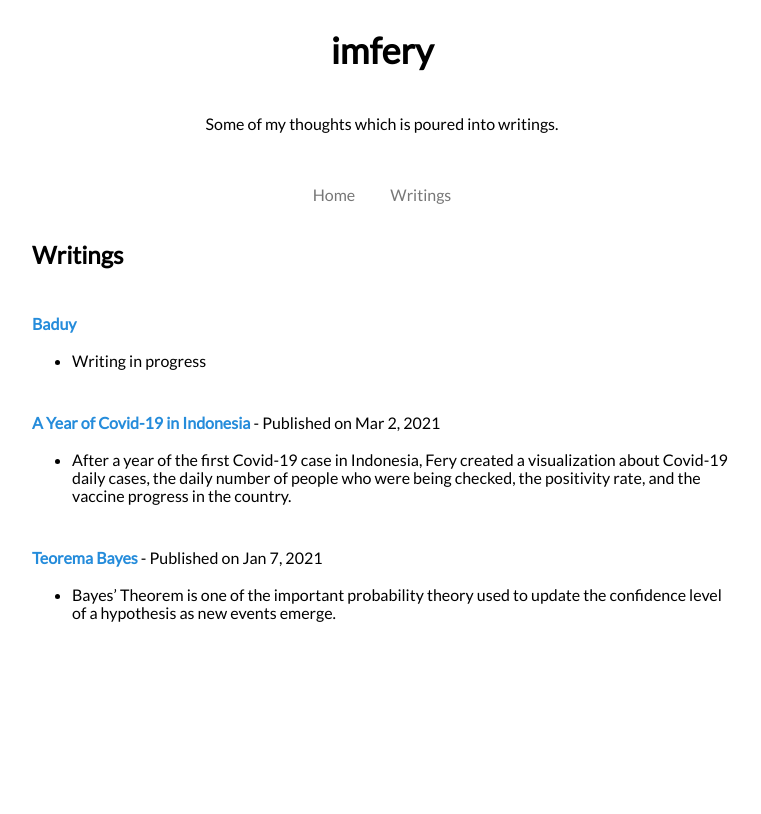
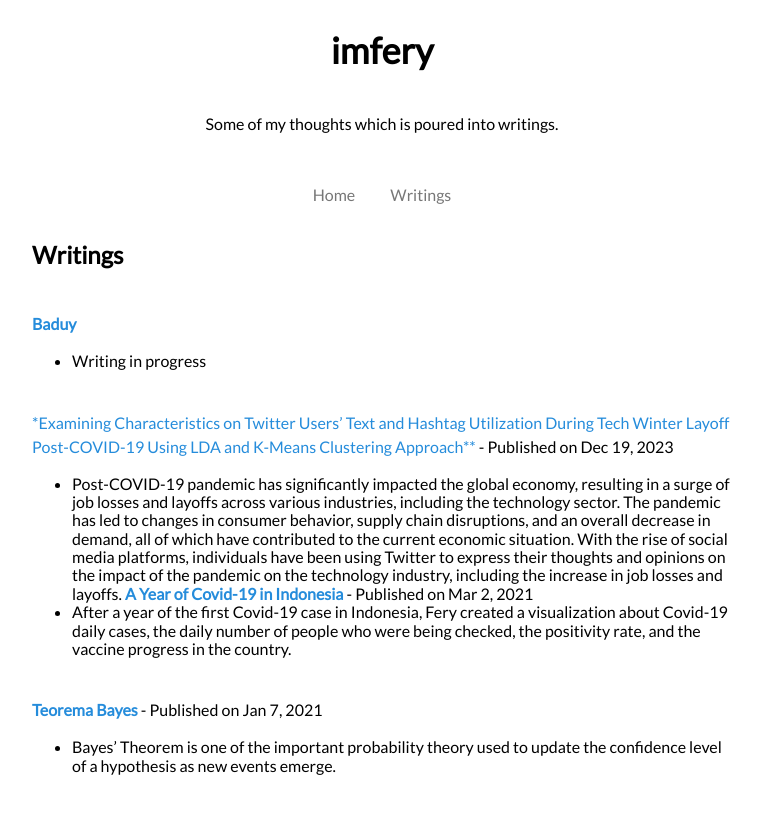
Before and after one commit to imfery/imfery.github.io, a Jekyll site: the page built from blog.md, in a window 1280 px wide. Shown: the top 814 px of the page, without its empty margins (258-1019 px from the left). Built offline with Jekyll 4.4.1, drawn with Linux system fonts in a browser that asks for light colours; nearby versions of some CDN libraries.

Commit message:
Update blog.md

```diff
--- a/blog.md
+++ b/blog.md
@@ -12,6 +12,8 @@ permalink: /writings
 - Writing in progress
 
 <br>
+[*Examining Characteristics on Twitter Users’ Text and Hashtag Utilization During Tech Winter Layoff Post-COVID-19 Using LDA and K-Means Clustering Approach**][hubasia] - Published on Dec 19, 2023
+- Post-COVID-19 pandemic has significantly impacted the global economy, resulting in a surge of job losses and layoffs across various industries, including the technology sector. The pandemic has led to changes in consumer behavior, supply chain disruptions, and an overall decrease in demand, all of which have contributed to the current economic situation. With the rise of social media platforms, individuals have been using Twitter to express their thoughts and opinions on the impact of the pandemic on the technology industry, including the increase in job losses and layoffs.
 [**A Year of Covid-19 in Indonesia**][covid19] - Published on Mar 2, 2021
 - After a year of the first Covid-19 case in Indonesia, Fery created a visualization about Covid-19 daily cases, the daily number of people who were being checked, the positivity rate, and the vaccine progress in the country.
 
```
Also changed, not shown: other parts of blog.md (+1 -0 lines).
